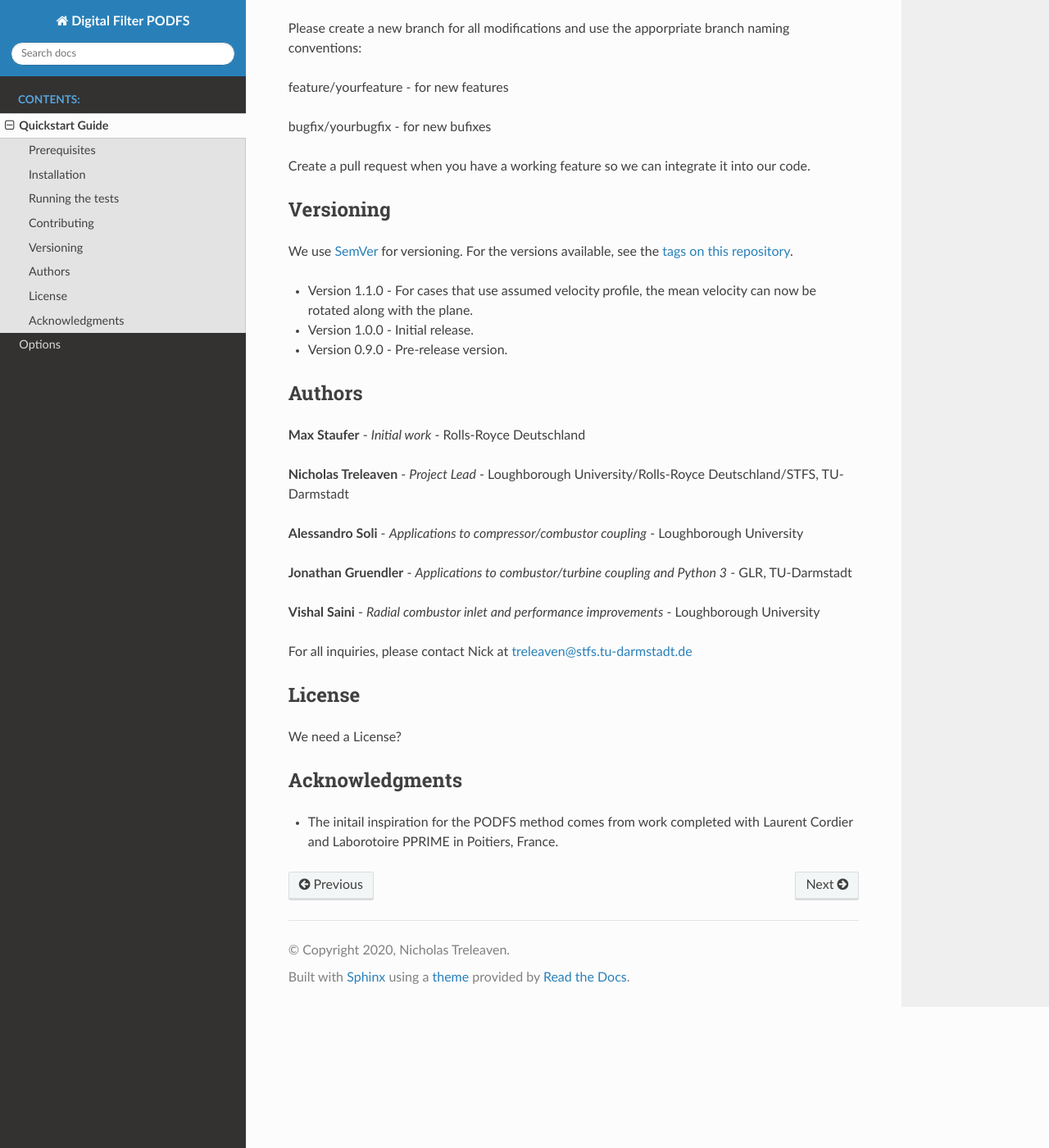
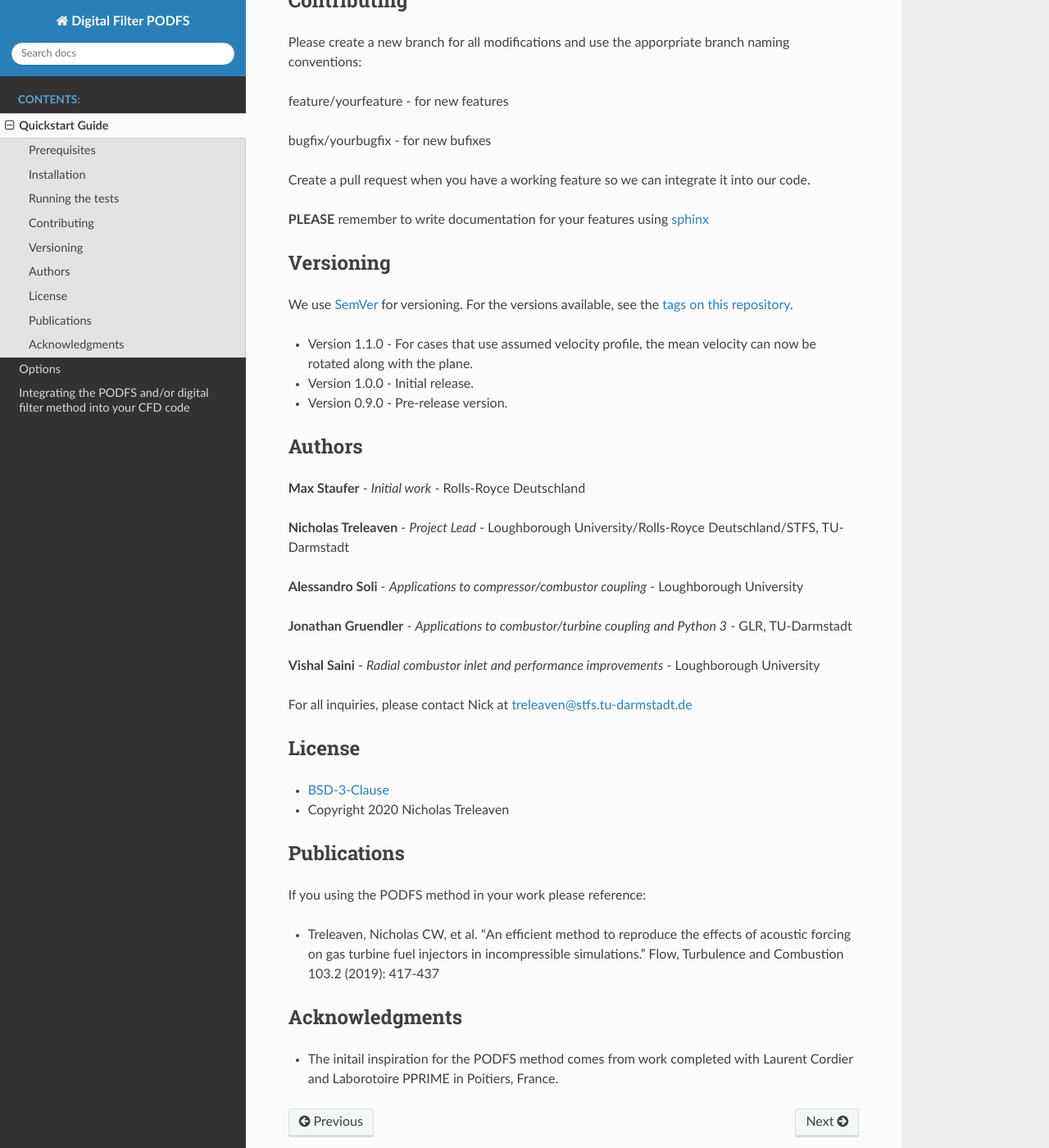
Before and after one commit to sidbannet/PODS-digital-filter, a Sphinx documentation site: the page built from docs/usage/quickstart.rst, in a window 1280 px wide and 1400 px high, scrolled down 1537 px. Shown: the whole window at 82% size. Built offline with Sphinx 7.4.7 and the Read the Docs theme 2.0.0, drawn with Linux system fonts in a browser that asks for light colours; formulas are drawn with MathJax 3.

Commit message:
updated documentation to include implementation instructions

```diff
--- a/docs/conf.py
+++ b/docs/conf.py
@@ -41,6 +41,7 @@ release = u'1.1.0'
 # ones.
 extensions = [
     "sphinx_rtd_theme",
+    "sphinx.ext.imgmath",
 ]
 
 # Add any paths that contain templates here, relative to this directory.
--- a/docs/index.rst
+++ b/docs/index.rst
@@ -15,6 +15,7 @@ This repository contains the PODFS/digital-filter code used to generate turbulen
 
    usage/quickstart
    usage/options
+   usage/CFDCodeIntegration
 
 .. Indices and tables
 .. ==================
--- a/docs/usage/quickstart.rst
+++ b/docs/usage/quickstart.rst
@@ -1,5 +1,5 @@
 Quickstart Guide
-===============
+================
 
 
 
@@ -17,11 +17,12 @@ Once you have installed miniconda and have a new environment running you will re
 	Scipy
 	VTK
 	h5py
+	sphinx
 
 
 If you have conda installed, you can install the prerequisites with::
 
-	conda install numpy vtk scipy vtk h5py
+	conda install numpy vtk scipy vtk h5py sphinx
 
 Installation
 ############
@@ -74,6 +75,8 @@ bugfix/yourbugfix - for new bufixes
 
 Create a pull request when you have a working feature so we can integrate it into our code.
 
+**PLEASE** remember to write documentation for your features using `sphinx <https://www.sphinx-doc.org/en/master/>`_
+
 Versioning
 ##########
 
@@ -103,7 +106,16 @@ For all inquiries, please contact Nick at treleaven@stfs.tu-darmstadt.de
 License
 #######
 
-We need a License?
+* `BSD-3-Clause <https://opensource.org/licenses/BSD-3-Clause>`_
+* Copyright 2020 Nicholas Treleaven
+
+Publications
+############
+
+If you using the PODFS method in your work please reference:
+
+* Treleaven, Nicholas CW, et al. "An efficient method to reproduce the effects of acoustic forcing on gas turbine fuel injectors in incompressible simulations." Flow, Turbulence and Combustion 103.2 (2019): 417-437
+
 
 Acknowledgments
 ###############
```
Also changed, not shown: docs/usage/CFDCodeIntegration.rst (added, +114 -0 lines).
